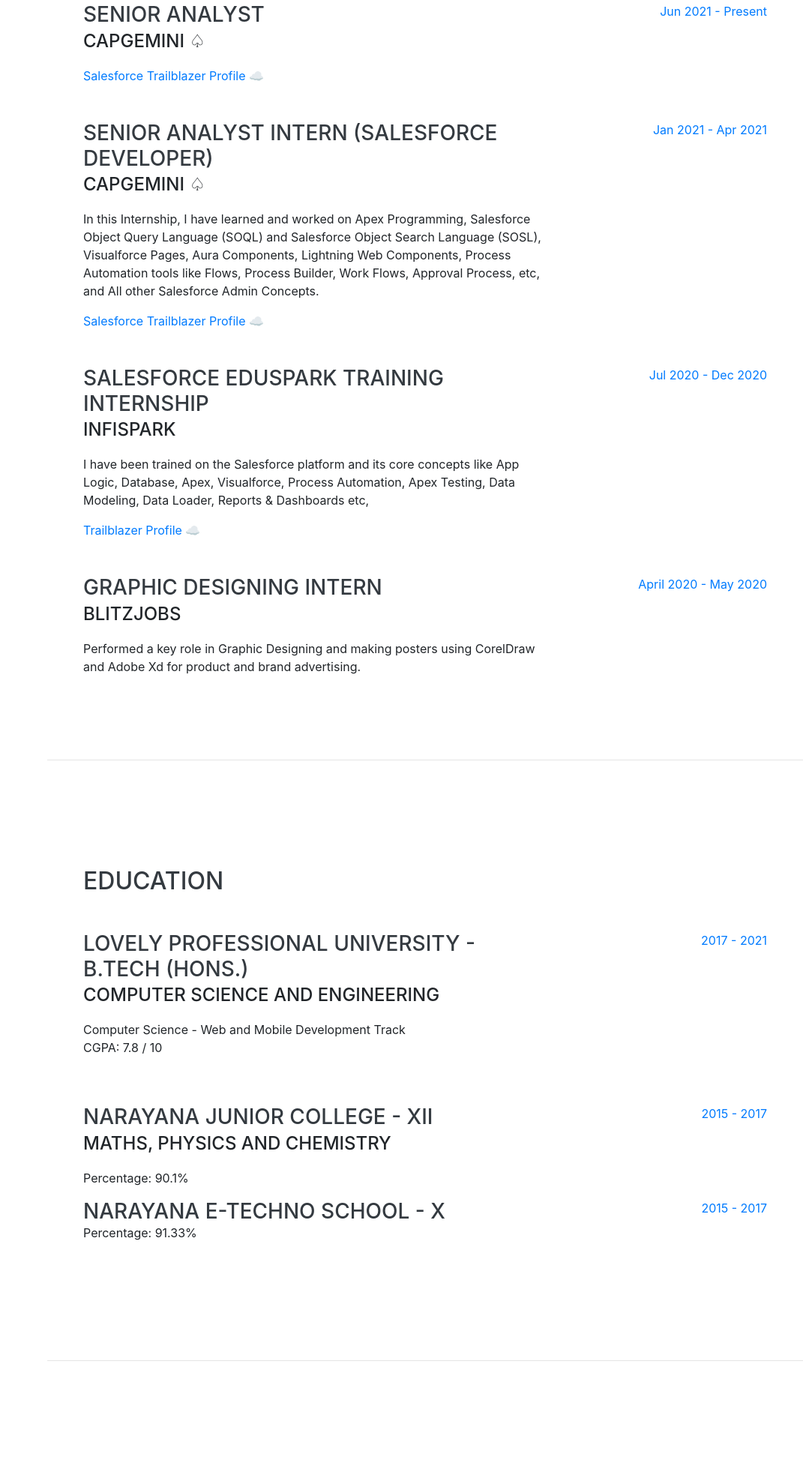
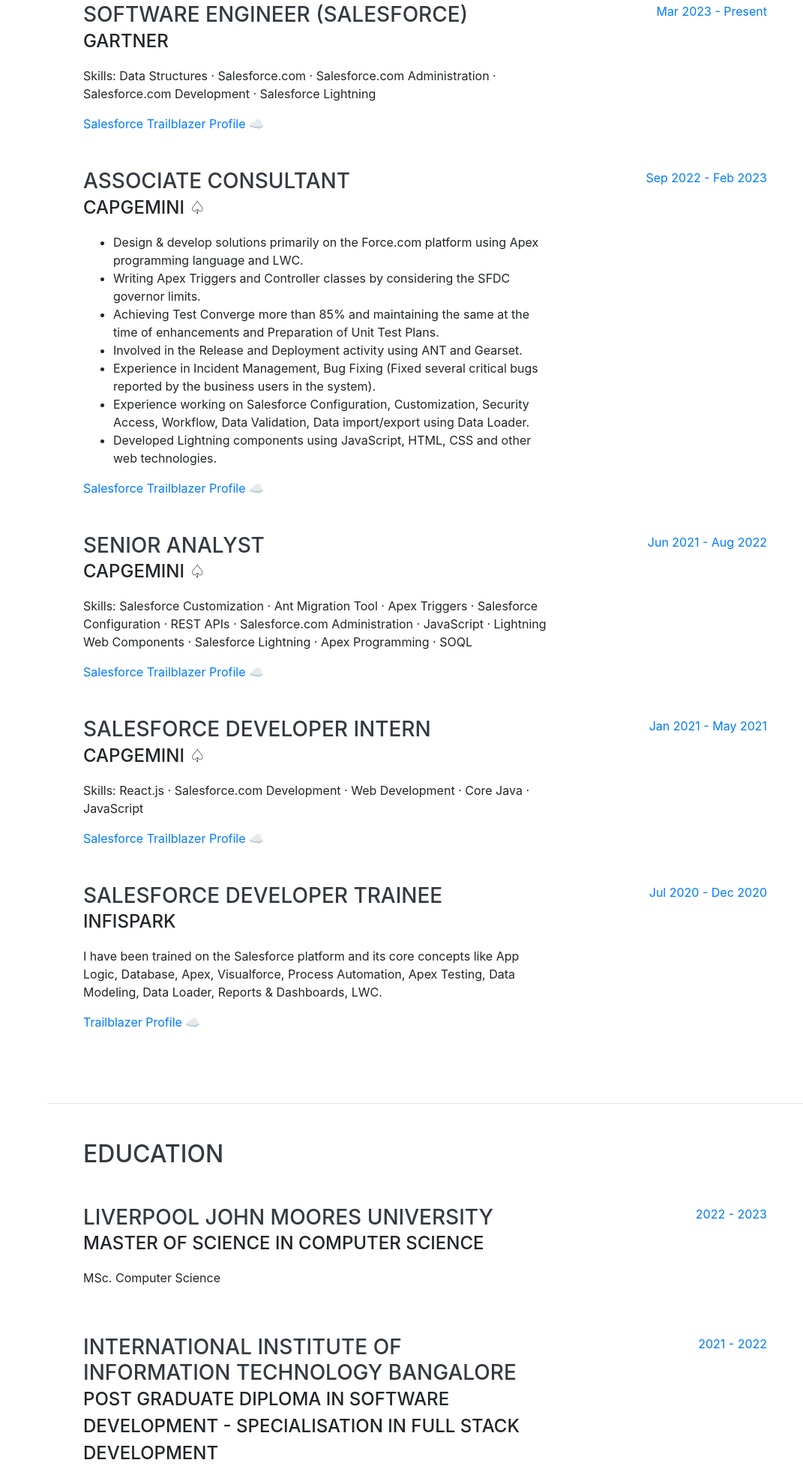
Before and after one commit to sajidlpu1/My-e-Resume, a website with bundled scripts: page index.html in a window 1280 px wide. Shown: the part 932-2891 px from the top of the page at 75% size, without its empty margins (209-1280 px from the left). Built offline with nearby package versions, Linux system fonts and the light colour scheme; a web font is replaced by a local one.

Commit message:
Update index.html

```diff
--- a/index.html
+++ b/index.html
@@ -158,15 +158,15 @@
             "
           >
             <div class="resume-content">
-              <h3 class="mb-0">Senior Analyst</h3>
-              <div class="subheading mb-3">Capgemini ♤</div>
-              <p></p>
+              <h3 class="mb-0">Software Engineer (Salesforce)</h3>
+              <div class="subheading mb-3">Gartner</div>
+              <p>Skills: Data Structures · Salesforce.com · Salesforce.com Administration · Salesforce.com Development · Salesforce Lightning</p>
               <a href="https://trailblazer.me/id/sajidlpu1" target="_blank"
                 >Salesforce Trailblazer Profile ☁</a
               >
             </div>
             <div class="resume-date text-md-right">
-              <span class="text-primary">Jun 2021 - Present</span>
+              <span class="text-primary">Mar 2023 - Present</span>
             </div>
           </div>
 
@@ -180,22 +180,25 @@
             "
           >
             <div class="resume-content">
-              <h3 class="mb-0">Senior Analyst Intern (Salesforce Developer)</h3>
+              <h3 class="mb-0">Associate Consultant</h3>
               <div class="subheading mb-3">Capgemini ♤</div>
               <p>
-                In this Internship, I have learned and worked on Apex
-                Programming, Salesforce Object Query Language (SOQL) and
-                Salesforce Object Search Language (SOSL), Visualforce Pages,
-                Aura Components, Lightning Web Components, Process Automation
-                tools like Flows, Process Builder, Work Flows, Approval Process,
-                etc, and All other Salesforce Admin Concepts.
+                <ul>
+                    <li>Design & develop solutions primarily on the Force.com platform using Apex programming language and LWC.</li>
+                    <li>Writing Apex Triggers and Controller classes by considering the SFDC governor limits.</li>
+                    <li>Achieving Test Converge more than 85% and maintaining the same at the time of enhancements and Preparation of Unit Test Plans.</li>
+                    <li>Involved in the Release and Deployment activity using ANT and Gearset.</li>
+                    <li>Experience in Incident Management, Bug Fixing (Fixed several critical bugs reported by the business users in the system).</li>
+                    <li>Experience working on Salesforce Configuration, Customization, Security Access, Workflow, Data Validation, Data import/export using Data Loader.</li>
+                    <li>Developed Lightning components using JavaScript, HTML, CSS and other web technologies.</li>
+                </ul>
               </p>
               <a href="https://trailblazer.me/id/sajidlpu1" target="_blank"
                 >Salesforce Trailblazer Profile ☁</a
               >
             </div>
             <div class="resume-date text-md-right">
-              <span class="text-primary">Jan 2021 - Apr 2021</span>
+              <span class="text-primary">Sep 2022 - Feb 2023</span>
             </div>
           </div>
 
@@ -209,20 +212,15 @@
             "
           >
             <div class="resume-content">
-              <h3 class="mb-0">Salesforce EduSpark Training Internship</h3>
-              <div class="subheading mb-3">InfiSpark</div>
-              <p>
-                I have been trained on the Salesforce platform and its core
-                concepts like App Logic, Database, Apex, Visualforce, Process
-                Automation, Apex Testing, Data Modeling, Data Loader, Reports &
-                Dashboards etc,
-              </p>
+              <h3 class="mb-0">Senior Analyst</h3>
+              <div class="subheading mb-3">Capgemini ♤</div>
+              <p>Skills: Salesforce Customization · Ant Migration Tool · Apex Triggers · Salesforce Configuration · REST APIs · Salesforce.com Administration · JavaScript · Lightning Web Components · Salesforce Lightning · Apex Programming · SOQL</p>
               <a href="https://trailblazer.me/id/sajidlpu1" target="_blank"
-                >Trailblazer Profile ☁</a
+                >Salesforce Trailblazer Profile ☁</a
               >
             </div>
             <div class="resume-date text-md-right">
-              <span class="text-primary">Jul 2020 - Dec 2020</span>
+              <span class="text-primary">Jun 2021 - Aug 2022</span>
             </div>
           </div>
 
@@ -236,17 +234,47 @@
             "
           >
             <div class="resume-content">
-              <h3 class="mb-0">Graphic Designing Intern</h3>
-              <div class="subheading mb-3">BlitzJobs</div>
+              <h3 class="mb-0">Salesforce Developer Intern</h3>
+              <div class="subheading mb-3">Capgemini ♤</div>
               <p>
-                Performed a key role in Graphic Designing and making posters
-                using CorelDraw and Adobe Xd for product and brand advertising.
+                Skills: React.js · Salesforce.com Development · Web Development · Core Java · JavaScript
               </p>
+              <a href="https://trailblazer.me/id/sajidlpu1" target="_blank"
+                >Salesforce Trailblazer Profile ☁</a
+              >
             </div>
             <div class="resume-date text-md-right">
-              <span class="text-primary">April 2020 - May 2020</span>
+              <span class="text-primary">Jan 2021 - May 2021</span>
             </div>
           </div>
+
+          <div
+            class="
+              resume-item
+              d-flex
+              flex-column flex-md-row
+              justify-content-between
+              mb-5
+            "
+          >
+            <div class="resume-content">
+              <h3 class="mb-0">Salesforce Developer Trainee </h3>
+              <div class="subheading mb-3">InfiSpark</div>
+              <p>
+                I have been trained on the Salesforce platform and its core
+                concepts like App Logic, Database, Apex, Visualforce, Process
+                Automation, Apex Testing, Data Modeling, Data Loader, Reports &
+                Dashboards, LWC.
+              </p>
+              <a href="https://trailblazer.me/id/sajidlpu1" target="_blank"
+                >Trailblazer Profile ☁</a
+              >
+            </div>
+            <div class="resume-date text-md-right">
+              <span class="text-primary">Jul 2020 - Dec 2020</span>
+            </div>
+          </div>
+
         </div>
       </section>
 
@@ -270,16 +298,16 @@
         >
           <div class="resume-content">
             <h3 class="mb-0">
-                Lovely Professional University - B.Tech (Hons.)
+              Liverpool John Moores University
             </h3>
             <div class="subheading mb-3">
-                Computer Science and Engineering
+              Master of Science in Computer Science
             </div>
-              <div>Computer Science - Web and Mobile Development Track</div>
-              <p>CGPA: 7.8 / 10</p>
+            <div>MSc. Computer Science</div>
+            <p></p>
           </div>
           <div class="resume-date text-md-right">
-              <span class="text-primary">2017 - 2021</span>
+            <span class="text-primary">2022 - 2023</span>
           </div>
         </div>
 
@@ -289,15 +317,21 @@
           d-flex
           flex-column flex-md-row
           justify-content-between
+          mb-5
         "
       >
         <div class="resume-content">
-              <h3 class="mb-0">Narayana Junior College - XII</h3>
-              <div class="subheading mb-3">Maths, Physics and Chemistry</div>
-              <p>Percentage: 90.1%</p>
+          <h3 class="mb-0">
+            International Institute of Information Technology Bangalore
+          </h3>
+          <div class="subheading mb-3">
+            Post Graduate Diploma in Software Development - Specialisation in Full Stack Development
+          </div>
+          <div>Specialisation in Full Stack Development</div>
+          <p>CGPA: 3.63 / 4.00</p>
         </div>
         <div class="resume-date text-md-right">
-              <span class="text-primary">2015 - 2017</span>
+          <span class="text-primary">2021 - 2022</span>
         </div>
       </div>
 
@@ -307,16 +341,24 @@
               d-flex
               flex-column flex-md-row
               justify-content-between
+              mb-5
             "
           >
             <div class="resume-content">
-              <h3 class="mb-0">Narayana e-Techno School - X</h3>
-              <p>Percentage: 91.33%</p>
+              <h3 class="mb-0">
+                Lovely Professional University
+              </h3>
+              <div class="subheading mb-3">
+                B.Tech (Hons.) Computer Science and Engineering
+              </div>
+              <div>Specialisation in Web and Mobile App Development</div>
+              <p>CGPA: 7.8 / 10</p>
             </div>
             <div class="resume-date text-md-right">
-              <span class="text-primary">2015 - 2017</span>
+              <span class="text-primary">2017 - 2021</span>
             </div>
           </div>
+
         </div>
       </section>
 
@@ -334,31 +376,31 @@
           </div>
           <ul class="list-inline dev-icons">
             <li class="list-inline-item">
+                <i class="fab fa-salesforce"></i>
+            </li>
+            <li class="list-inline-item">
+                <i class="fab fa-bolt-lightning"></i>
+            </li>
+            <li class="list-inline-item">
+                <i class="fab fa-java"></i>
+            </li>
+            <li class="list-inline-item">
+                <i class="fab fa-js-square"></i>
+            </li>
+            <li class="list-inline-item">
+                <i class="fab fa-git"></i>
+            </li>
+            <li class="list-inline-item">
+                <i class="fab fa-github"></i>
+            </li>
+            <li class="list-inline-item">
               <i class="fab fa-react"></i>
             </li>
             <li class="list-inline-item">
               <i class="fab fa-android"></i>
             </li>
             <li class="list-inline-item">
-              <i class="fab fa-salesforce"></i>
-            </li>
-            <li class="list-inline-item">
               <i class="fab fa-html5"></i>
-            </li>
-            <li class="list-inline-item">
-              <i class="fab fa-java"></i>
-            </li>
-            <li class="list-inline-item">
-              <i class="fab fa-css3-alt"></i>
-            </li>
-            <li class="list-inline-item">
-              <i class="fab fa-js-square"></i>
-            </li>
-            <li class="list-inline-item">
-              <i class="fab fa-sass"></i>
-            </li>
-            <li class="list-inline-item">
-              <i class="fab fa-node-js"></i>
             </li>
             <li class="list-inline-item">
               <i class="fab fa-bootstrap"></i>
@@ -366,13 +408,14 @@
             <li class="list-inline-item">
               <i class="fas fa-database"></i>
             </li>
-            <li class="list-inline-item">
-              <i class="fab fa-npm"></i>
-            </li>
           </ul>
 
           <div class="subheading mb-3">Expertise</div>
           <ul class="fa-ul mb-0">
+            <li>
+                <i class="fa-li fa fa-check"></i>
+                Salesforce Administration & Development
+            </li>
             <li>
               <i class="fa-li fa fa-check"></i>
               Full Stack Web Development ( MERN - MongoDB, ExpressJs, ReactJs,
@@ -381,10 +424,6 @@
             <li>
               <i class="fa-li fa fa-check"></i>
               Android App Development
-            </li>
-            <li>
-              <i class="fa-li fa fa-check"></i>
-              Salesforce Administration & Development
             </li>
             <li>
               <i class="fa-li fa fa-check"></i>
@@ -664,6 +703,18 @@
           <h2 class="mb-5">Awards &amp; Certifications</h2>
           <ul class="fa-ul mb-0">
             <li>
+                <i class="fa-li fas fa-certificate text-warning"></i>
+                Salesforce Certified Platform Developer I ☁️
+              </li>
+            <li>
+                <i class="fa-li fas fa-certificate text-warning"></i>
+                Salesforce Certified Administrator ☁️
+            </li>
+            <li>
+                <i class="fa-li fas fa-certificate text-warning"></i>
+                Salesforce Certified Associate ☁️
+            </li>
+            <li>
               <i class="fa-li fa fa-trophy text-warning"></i>
               HackRank SQL ★★★★★
             </li>
@@ -679,10 +730,6 @@
               <br />
               <i class="fa-li fas fa-certificate text-warning"></i>
               Complete Web Development - The App Brewery
-            </li>
-            <li>
-              <i class="fa-li fas fa-certificate text-warning"></i>
-              Salesforce Administrator & Development - Trailhead
             </li>
             <li>
               <i class="fa-li fas fa-certificate text-warning"></i>
```
Lines whose indentation alone changed are shown as unchanged.
